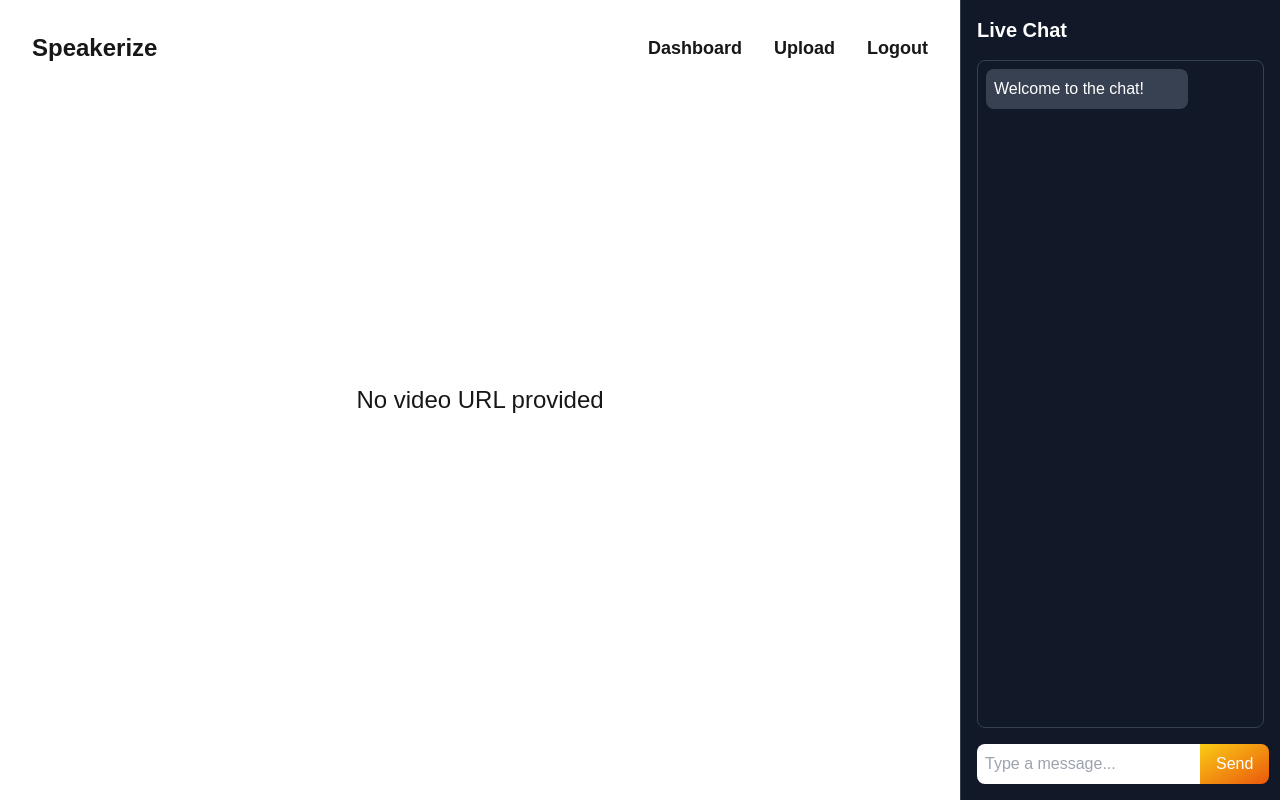
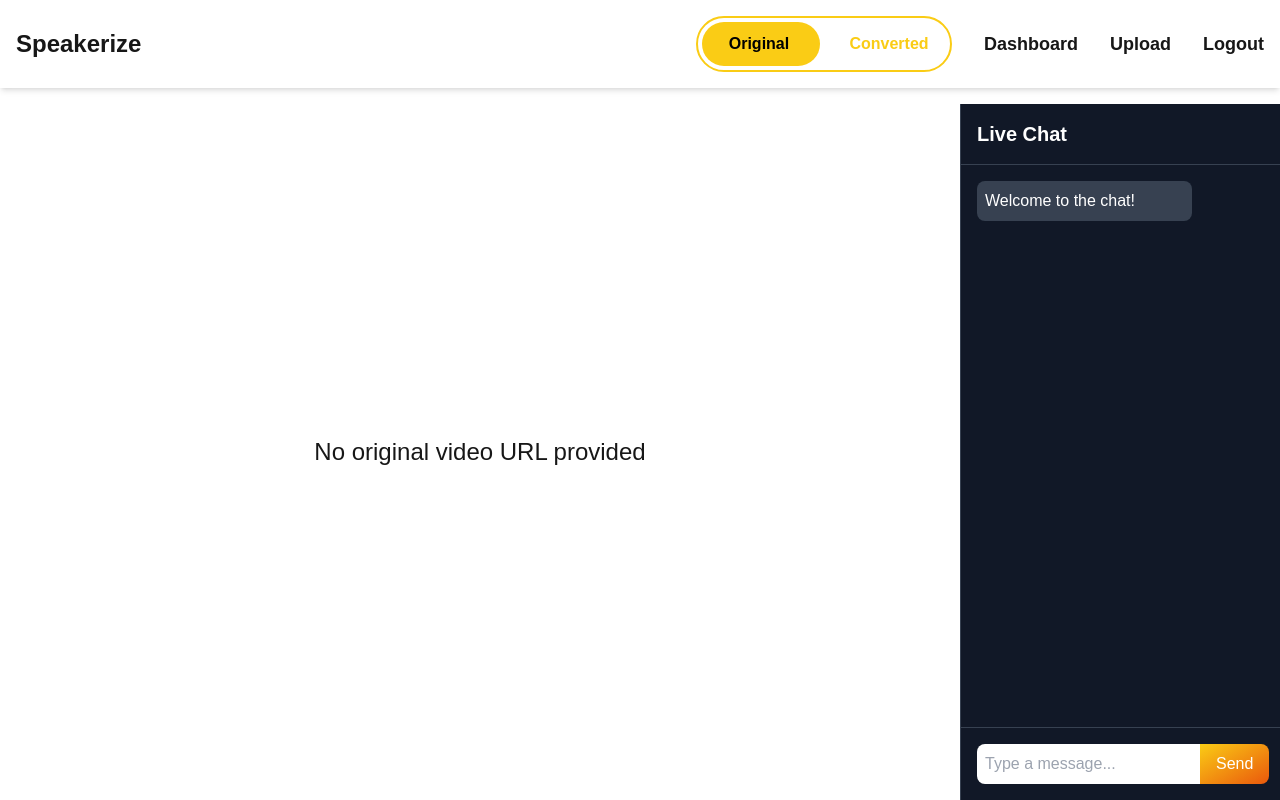
Before and after one commit to TheXDShrimp/verbatim, a Next.js app in the folder bmake/: page /video in a window 1280 px wide. Built offline with nearby package versions, Linux system fonts and the light colour scheme.

Commit message:
Fixed video.js to be pretty

```diff
--- a/bmake/pages/api/go.js
+++ b/bmake/pages/api/go.js
@@ -42,7 +42,7 @@ export default async function handler(req, res) {
 
   // TODO: get video to text (ask Pranav Neti)
 
-  const text = transcribeAudio(videoUrl);
+  const text = await transcribeAudio(videoUrl);
   const translatedText = await translateText(text, language);
   const summarizedText = summarize
     ? await summarizeText(translatedText)
--- a/bmake/pages/video.js
+++ b/bmake/pages/video.js
@@ -9,6 +9,12 @@ export default function VideoPage() {
   const [messages, setMessages] = useState([["bot", "Welcome to the chat!"]]);
   const [newMessage, setNewMessage] = useState("");
   const [output, setOutput] = useState("");
+  const [isOriginal, setIsOriginal] = useState(true);
+  const [isChatOpen, setIsChatOpen] = useState(true);
+
+  useEffect(() => {
+    setIsChatOpen(isOriginal);
+  }, [isOriginal]);
 
   useEffect(() => {
     const fetchVideo = async () => {
@@ -38,68 +44,120 @@ export default function VideoPage() {
   };
 
   return (
-    <div className="flex h-screen w-screen">
-      {/* navbar */}
-      <div className="absolute top-0 left-0 w-3/4">
-        <nav className="flex items-center justify-between p-8">
+    <div className="flex flex-col h-screen w-screen">
+      {/* Navbar */}
+      <div className="w-full z-10">
+        <nav className="flex items-center justify-between p-4 shadow-md">
           <div className="flex items-center space-x-4">
-            <Link href="/" className="text-2xl font-bold">Speakerize</Link>
+            <Link href="/" className="text-xl md:text-2xl font-bold">
+              Speakerize
+            </Link>
           </div>
-          <div className="flex items-center space-x-8">
-              <Link href="/dashboard" className="text-lg font-semibold hover:text-gray-300">Dashboard</Link>
-              <Link href="/upload" className="text-lg font-semibold hover:text-gray-300">Upload</Link>
-              <Link href="/auth/logout" className="text-lg font-semibold hover:text-gray-300">Logout</Link>
+
+          {/* Right-side elements container */}
+          <div
+            className={`flex items-center space-x-2 md:space-x-8 transition-all duration-300 ease-in-out ${
+              isChatOpen ? 'mr-0' : 'mr-1/4'
+            }`}
+          >
+            {/* Toggle Switch */}
+            <div
+              className="relative flex items-center w-48 md:w-64 h-10 md:h-14 border-2 border-yellow-400 rounded-full cursor-pointer"
+              onClick={() => setIsOriginal(!isOriginal)}
+            >
+              {/* Background for the switch */}
+              <div className="w-full h-full flex rounded-full transition-all duration-300">
+                {/* Toggle pill */}
+                <div
+                  className={`w-[calc(50%-8px)] h-[calc(100%-8px)] bg-yellow-400 rounded-full absolute top-1/2 transform -translate-y-1/2 transition-all duration-300 ease-in-out ${
+                    isOriginal ? 'left-[4px]' : 'left-[calc(50%+4px)]'
+                  }`}
+                />
+              </div>
+
+              {/* Text for Original and Converted */}
+              <div className="absolute w-full h-full flex items-center justify-between px-1">
+                <span
+                  className={`w-[calc(50%-8px)] flex items-center justify-center font-semibold ${
+                    isOriginal ? 'text-black' : 'text-yellow-400'
+                  } transition-all duration-300`}
+                >
+                  Original
+                </span>
+                <span
+                  className={`w-[calc(50%-8px)] flex items-center justify-center font-semibold ${
+                    isOriginal ? 'text-yellow-400' : 'text-black'
+                  } transition-all duration-300`}
+                >
+                  Converted
+                </span>
+              </div>
+            </div>
+
+            <Link href="/dashboard" className="text-sm md:text-lg font-semibold hover:text-gray-300">
+              Dashboard
+            </Link>
+            <Link href="/upload" className="text-sm md:text-lg font-semibold hover:text-gray-300">
+              Upload
+            </Link>
+            <Link href="/auth/logout" className="text-sm md:text-lg font-semibold hover:text-gray-300">
+              Logout
+            </Link>
           </div>
         </nav>
       </div>
 
+      {/* Main content wrapper */}
+      <div className="flex flex-1 overflow-hidden mt-4">
         {/* Video Container */}
-      <div className="flex flex-1 items-center justify-center w-full px-12">
-        {output ? (
-        //   <video className="w-3/4 h-auto" controls>
-        //     <source src={videoUrl} type="video/mp4" />
-        //     Your browser does not support the video tag.
-        //   </video>
-          <iframe src={output} title="video" className="w-full h-full"/>
+        <div className="flex-1 flex items-center justify-center p-4">
+          {isOriginal ? (
+            videoUrl ? (
+              <iframe src={videoUrl} title="Original video" className="w-full h-full max-w-4xl max-h-[70vh]" />
             ) : (
-          <p className="text-2xl">No video URL provided</p>
+              <p className="text-xl md:text-2xl">No original video URL provided</p>
+            )
+          ) : (
+            output ? (
+              <iframe src={output} title="Converted video" className="w-full h-full max-w-4xl max-h-[70vh]" />
+            ) : (
+              <p className="text-xl md:text-2xl">No converted video URL provided</p>
+            )
           )}
         </div>
 
         {/* Chatbox */}
-      <div className="w-1/4 bg-gray-900 text-white flex flex-col p-4 border-l border-gray-700">
-        <h2 className="text-xl font-bold mb-4">Live Chat</h2>
-        <div className="flex-1 overflow-y-auto border border-gray-700 p-2 rounded-lg">
-          {messages.map((msg, index) => {
-            if (msg[0] === "user") {
-              return <div key={index} className="bg-gray-800 p-2 rounded-lg mb-2 w-3/4 ml-auto">
+        <div
+          className={`w-1/4 bg-gray-900 text-white flex flex-col border-l border-gray-700 transition-all duration-300 ease-in-out ${
+            isChatOpen ? 'translate-x-0' : 'translate-x-full'
+          }`}
+        >
+          <h2 className="text-xl font-bold p-4">Live Chat</h2>
+          <div className="flex-1 overflow-y-auto border-t border-gray-700 p-4">
+            {messages.map((msg, index) => (
+              <div
+                key={index}
+                className={`p-2 rounded-lg mb-2 w-3/4 ${
+                  msg[0] === 'user' ? 'bg-gray-800 ml-auto' : 'bg-gray-700'
+                }`}
+              >
                 {msg[1]}
               </div>
-            } else {
-              return <div key={index} className="bg-gray-700 p-2 rounded-lg mb-2 w-3/4">
-                {msg[1]}
+            ))}
           </div>
-            }
-          })}
-        </div>
-        <div className="mt-4 flex">
+
+          <div className="p-4 border-t border-gray-700">
+            <div className="flex">
               <input
                 type="text"
                 className="flex-1 p-2 text-black rounded-l-lg"
                 placeholder="Type a message..."
                 value={newMessage}
-            onChange={(e) => {
-              setNewMessage(e.target.value)
-            }}
-            onKeyDown={(e) => {
-              if (e.key === "Enter") {
-                handleSendMessage();
-              }
-            }}
+                onChange={(e) => setNewMessage(e.target.value)}
+                onKeyDown={(e) => e.key === 'Enter' && handleSendMessage()}
               />
               <button
                 className="bg-gradient-to-br from-yellow-400 to-orange-600 px-4 py-2 rounded-r-lg"
-            // submits the message
                 onClick={handleSendMessage}
               >
                 Send
@@ -107,5 +165,8 @@ export default function VideoPage() {
             </div>
           </div>
         </div>
+      </div>
+    </div>
   );
+
 }
```
Lines whose indentation alone changed are shown as unchanged.
